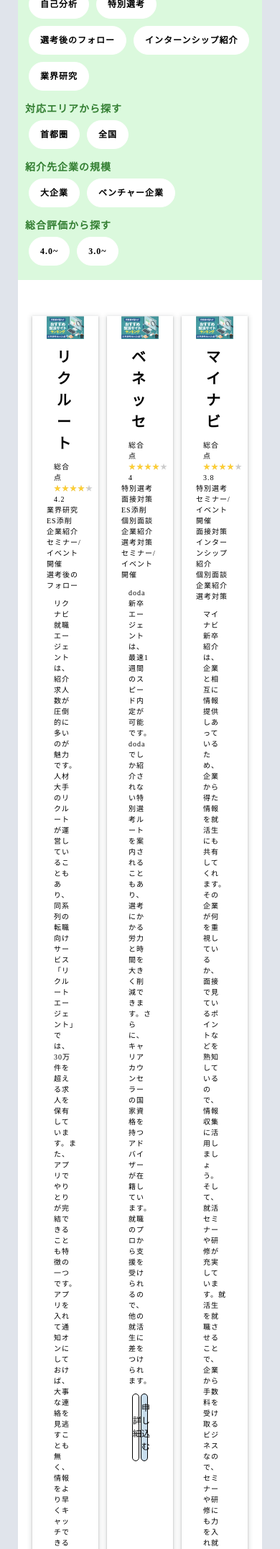
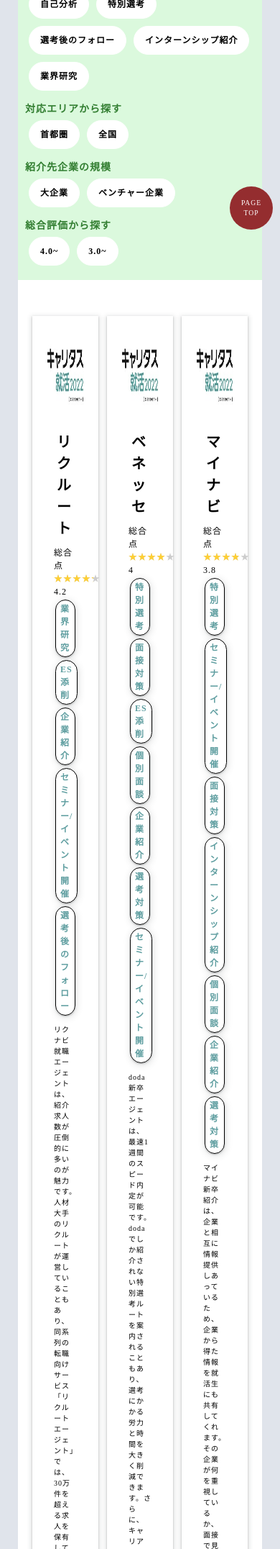
Before and after one commit to posse-ap/-teamdev-2022-posse1-team2C-, a PHP site: page /admin/ in a window 390 px wide. Shown: the part 421-2573 px from the top of the page at 72% size. Run offline with PHP 8.4, Linux system fonts and the light colour scheme; data comes from the database, SQL or seed files in the repository.

Commit message:
#一時保存

```diff
--- a/src/CRAFT/capsule/aside.php
+++ b/src/CRAFT/capsule/aside.php
@@ -3,7 +3,7 @@
     <li class="aside__item">
       <div class="aside__contents">
         <div class="img">
-          <img src="../../assets/img/top.jpg" alt="背景" width="288px" height="192px">
+          <img src="../../assets/img/top.jpg" class="aside__contents__img" alt="背景" width="288px" height="192px">
           <img src="../../assets/img/logo__craft-purple.png" alt="CRAFT" width="234px" height="73px">
         </div>
         <p class="information notice">
--- a/src/CRAFT/capsule/footer.php
+++ b/src/CRAFT/capsule/footer.php
@@ -31,15 +31,6 @@
       </ul>
     </li>
     <li class="footer__item">
-      <p class="nav__title">OTHER SERVICE</p>
-      <ul class="nav__list">
-        <li class="nav__item"><a href="#">サービス１</a></li>
-        <li class="nav__item"><a href="#">サービス２</a></li>
-        <li class="nav__item"><a href="#">サービス３</a></li>
-        <li class="nav__item"><a href="#">サービス４</a></li>
-      </ul>
-    </li>
-    <li class="footer__item">
       <p class="nav__title">COMPANY</p>
       <ul class="nav__list">
         <li class="nav__item"><a href="#">会社概要</a></li>
--- a/src/CRAFT/capsule/header.php
+++ b/src/CRAFT/capsule/header.php
@@ -20,11 +20,35 @@
   </div>
   <nav class="hamburger__nav">
     <ul class="hamburger__nav__list">
-      <li class="hamburger__nav__item"><a href="">エージェント企業を探す</a></li>
-      <li class="hamburger__nav__item"><a href="">オススメ診断</a></li>
-      <li class="hamburger__nav__item"><a href="">お問い合わせ</a></li>
-      <li class="hamburger__nav__item"><a href="">よくある質問</a></li>
-      <li class="hamburger__nav__item"><a href="">ご要望・ご質問</a></li>
+      <li class="hamburger__nav__item">
+        <a href="#">SEARCH</a>
+        <ul class="hamburger__nav__item__child">
+          <li><a href="#">ES添削</a></li>
+          <li><a href="#">セミナー開催</a></li>
+          <li><a href="#">特別選考</a></li>
+          <li><a href="#">ベンチャー企業</a></li>
+          <li><a href="#">大手企業</a></li>
+        </ul>
+      </li>
+      <li class="hamburger__nav__item">
+        <a href="">CRAFT</a>
+        <ul class="hamburger__nav__item__child">
+          <li><a href="/CRAFT/index.php">エージェント企業を探す</a></li>
+          <li><a href="/CRAFT/apply.php">エージェント企業にお問い合わせ</a></li>
+          <li><a href="/CRAFT/q&a.php">よくある質問</a></li>
+          <li><a href="/CRAFT/agent/index.php">エージェント企業の方はこちら</a></li>
+        </ul>
+      </li>
+      <li class="hamburger__nav__item">
+        <a href="">COMPANY</a>
+        <ul class="hamburger__nav__item__child">
+          <li><a href="#">会社概要</a></li>
+          <li><a href="#">求人情報</a></li>
+          <li><a href="#">プライバシーポリシー</a></li>
+          <li><a href="#">利用規約</a></li>
+          <li><a href="#">お問い合わせ</a></li>
+        </ul>
+      </li>
     </ul>
   </nav>
 </header>
--- a/src/CRAFT/index.php
+++ b/src/CRAFT/index.php
@@ -92,23 +92,23 @@ for ($j = 1; $j <= $agents_count; $j++) {
               <li class="agent">
                 <ul class="agent__list">
                   <li class="agent__item">
-                    <img class="img agent__item__img" src="../assets/img/agent.png" alt="企業名" width="300px" style="display: inline" />
+                    <img class="agent__item__img" src="../assets/img/career+.jpg" alt="企業名" width="300px" style="display: inline" />
                   </li>
                   <li class="agent__item">
                     <h3 class="agent__item__name"><?php echo $agents_data[$j - 1]['agent']; ?></h3>
                   </li>
                   <li class="agent__item">
                     <span class="agent__item__title">総合点</span>
-                    <span class="star5_rating" data-rate="<?php echo $agents_data[$j - 1]['service__total']; ?>"></span>
+                    <span class="agent__item__star star5_rating" data-rate="<?php echo $agents_data[$j - 1]['service__total']; ?>"></span>
                     <span class="number_rating"><?php echo $agents_data[$j - 1]['service__total']; ?></span>
                   </li>
-
-                  <?php for ($k = 0; $k <= $agent_supports_count_[$j] - 1; $k++) { ?>
-                    <p><?php echo $agent_supports_data_[$j][$k]['support']; ?></p>
-                  <?php }; ?>
-                  <p></p>
-                  <p></p>
-                  <p></p>
+                  <li class="agent__item">
+                    <div class="agent__item__support">
+                      <?php for ($k = 0; $k <= $agent_supports_count_[$j] - 1; $k++) { ?>
+                        <span class="agent__item__support__content"><?php echo $agent_supports_data_[$j][$k]['support']; ?></span>
+                      <?php }; ?>
+                    </div>
+                  </li>
                   <li class="agent__item">
                     <p class="agent__item__info">
                       <?php echo $agents_data[$j - 1]['service__detail'];; ?>
@@ -134,6 +134,7 @@ for ($j = 1; $j <= $agents_count; $j++) {
   <script src="../assets/js/jquery-3.6.0.min.js"></script>
   <script src="../assets/js/pagescroll.js"></script>
   <script src="../assets/js/sp.js"></script>
+  <script src="../assets/js/header.js"></script>
 </body>
 
 </html>
--- /dev/null
+++ b/src/assets/js/header.js
@@ -0,0 +1,16 @@
+//ドロップダウンの設定を関数でまとめる
+function mediaQueriesWin() {
+  $(".hamburger__nav__item>a").off("click");
+  console.log("a");
+  $(".hamburger__nav__item>a").on("click", function () {
+    var parentElem = $(this).parent();
+    console.log(parentElem);
+    $(parentElem).toggleClass("header__active"); //矢印方向を変えるためのクラス名を付与して
+    $(parentElem).children("ul").stop().slideToggle(500); //liの子要素のスライドを開閉させる※数字が大きくなるほどゆっくり開く
+    return false;
+  });
+}
+
+$(window).on("load", function () {
+  mediaQueriesWin();
+});
--- a/src/assets/scss/_aside.scss
+++ b/src/assets/scss/_aside.scss
@@ -2,6 +2,9 @@
 
 .aside__contents {
   height: auto;
+  &__img {
+    width: 100%;
+  }
 }
 
 .aside {
--- a/src/assets/scss/_footer.scss
+++ b/src/assets/scss/_footer.scss
@@ -27,7 +27,7 @@
 
   &__item {
     text-align: left;
-    width: calc((90% - 240px) / 4);
+    width: calc((90% - 160px) / 3);
   }
 
   &__copyright {
@@ -109,12 +109,3 @@
     transform: translateY(100px);
   }
 }
-
-// /*検証のためのCSS*/
-// section {
-//   padding: 500px 0;
-// }
-
-// #footer {
-//   background: #333;
-// }
--- a/src/assets/scss/_header-user.scss
+++ b/src/assets/scss/_header-user.scss
@@ -20,6 +20,7 @@
     display: flex;
     justify-content: space-between;
     max-width: 1200px;
+    padding: 0 20px;
   }
 
   &__nav__item {
--- a/src/assets/scss/index-user.scss
+++ b/src/assets/scss/index-user.scss
@@ -55,24 +55,68 @@ agent
   margin: 0 20px;
 }
 
+#img__height {
+  height: 100%;
+  width: auto;
+}
+
 .agent {
   width: calc((100% - 24px) / 3);
   text-align: left;
   box-shadow: rgba(60, 64, 67, 0.3) 0px 1px 2px 0px,
     rgba(60, 64, 67, 0.15) 0px 2px 6px 2px;
+  position: relative;
+  padding-bottom: 45px;
 
   &__item {
     padding: 0 10px;
+    font-size: 12px;
 
     &:first-child {
       padding: 0;
     }
+
+    &:last-child {
+      display: flex;
+      justify-content: space-between;
+      margin: 0px 5px 10px 5px;
+      position: absolute;
+      width: 100%;
+      bottom: 0px;
+      display: flex;
+      justify-content: space-between;
+    }
+  }
+
+  &__item__img {
+    height: 150px;
+    width: auto;
+    display: flex;
+    align-items: center;
+    justify-content: center;
   }
 
   &__item__name {
     font-weight: 800;
     font-size: 20px;
     padding: 10px 0 10px 4px;
+  }
+
+  &__item__support {
+    display: flex;
+    flex-wrap: wrap;
+  }
+
+  &__item__support__content {
+    font-weight: bolder;
+    margin: 2px;
+    padding: 3px 6px;
+    border-radius: 20px;
+    border: 1px solid black;
+    cursor: pointer;
+    color: cadetblue;
+    box-shadow: rgb(60 64 67 / 30%) 0px 1px 2px 0px,
+      rgb(60 64 67 / 15%) 1px 2px 10px 1px;
   }
 
   &__item__info {
@@ -87,12 +131,6 @@ agent
     font-size: 12px;
     width: 45%;
     text-align: center;
-  }
-
-  &__item:last-child {
-    display: flex;
-    justify-content: space-between;
-    margin: 0px 5px 10px 5px;
   }
 
   &__item__apply {
```
Also changed, not shown: src/assets/css/index-user.css (+49 -7 lines), src/assets/css/sp.css (+28 -11 lines), src/assets/scss/sp.scss (+30 -20 lines), src/assets/css/index-user.min.css, src/assets/css/sp.min.css, src/assets/img/career+.jpg (added), 4 other files.
